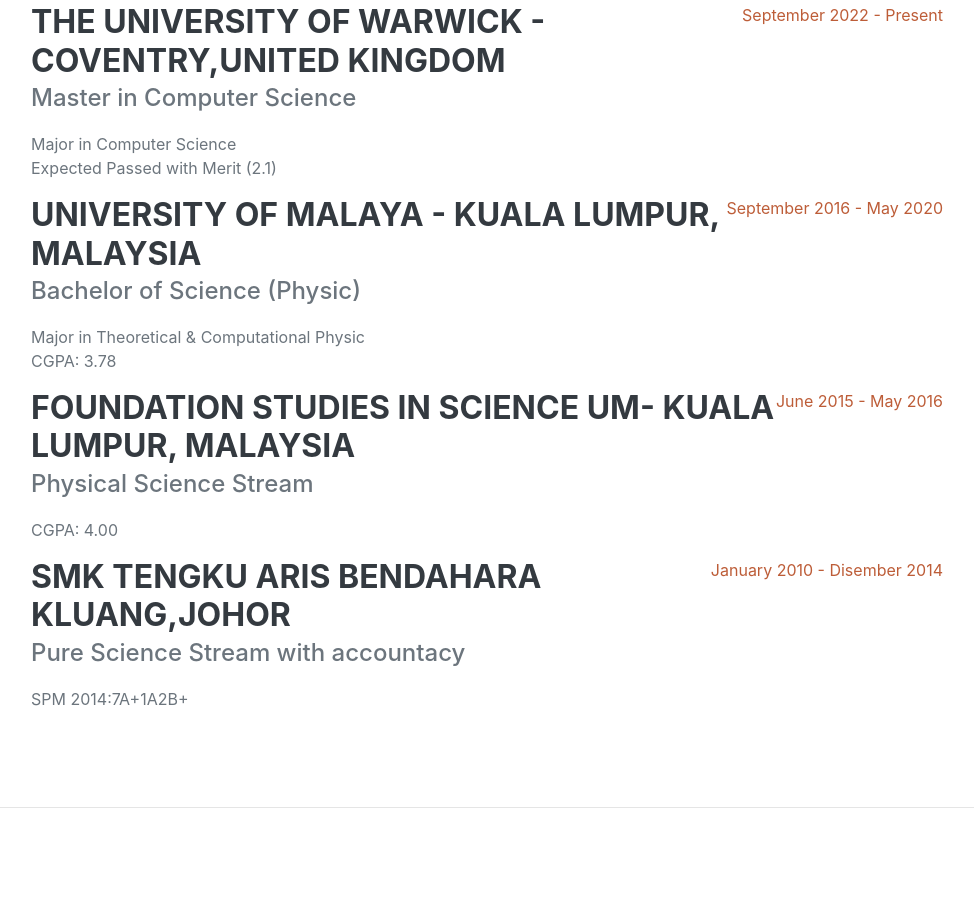
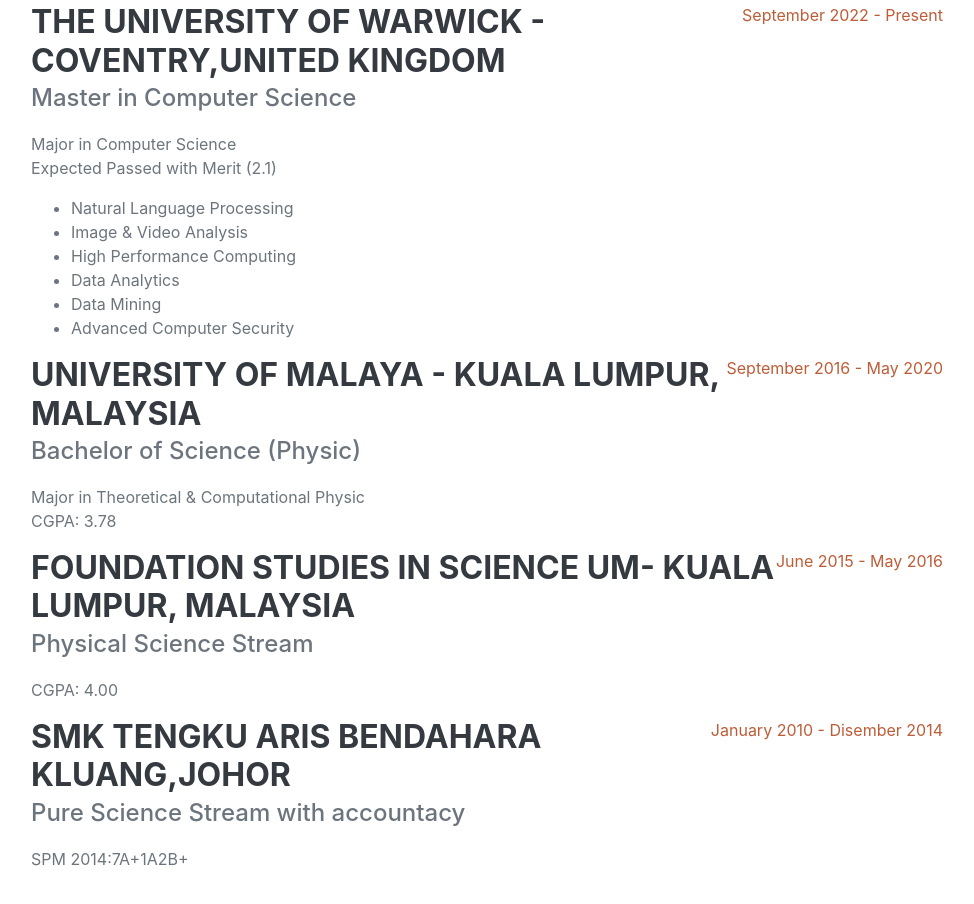
Before and after one commit to haritharash/MuhamadHarithArash, a website: page index.html in a window 1280 px wide. Shown: the part 3781-4685 px from the top of the page, without its empty margins (289-1263 px from the left). Drawn offline with nearby package versions, Linux system fonts and the light colour scheme; a web font is replaced by a local one.

Commit message:
Update index.html

```diff
--- a/index.html
+++ b/index.html
@@ -181,6 +181,14 @@
                             <div class="subheading mb-3">Master in Computer Science</div>
                             <div>Major in Computer Science</div>
                             <p>Expected Passed with Merit (2.1)</p>
+                            <ul>
+                                <li>Natural Language Processing</li>
+                                <li>Image & Video Analysis</li>
+                                <li>High Performance Computing</li>
+                                <li>Data Analytics</li>
+                                <li>Data Mining</li>
+                                <li>Advanced Computer Security</li>
+                            </ul>
                         </div>
                         <div class="flex-shrink-0"><span class="text-primary">September 2022 - Present</span></div>
                     </div>
```
